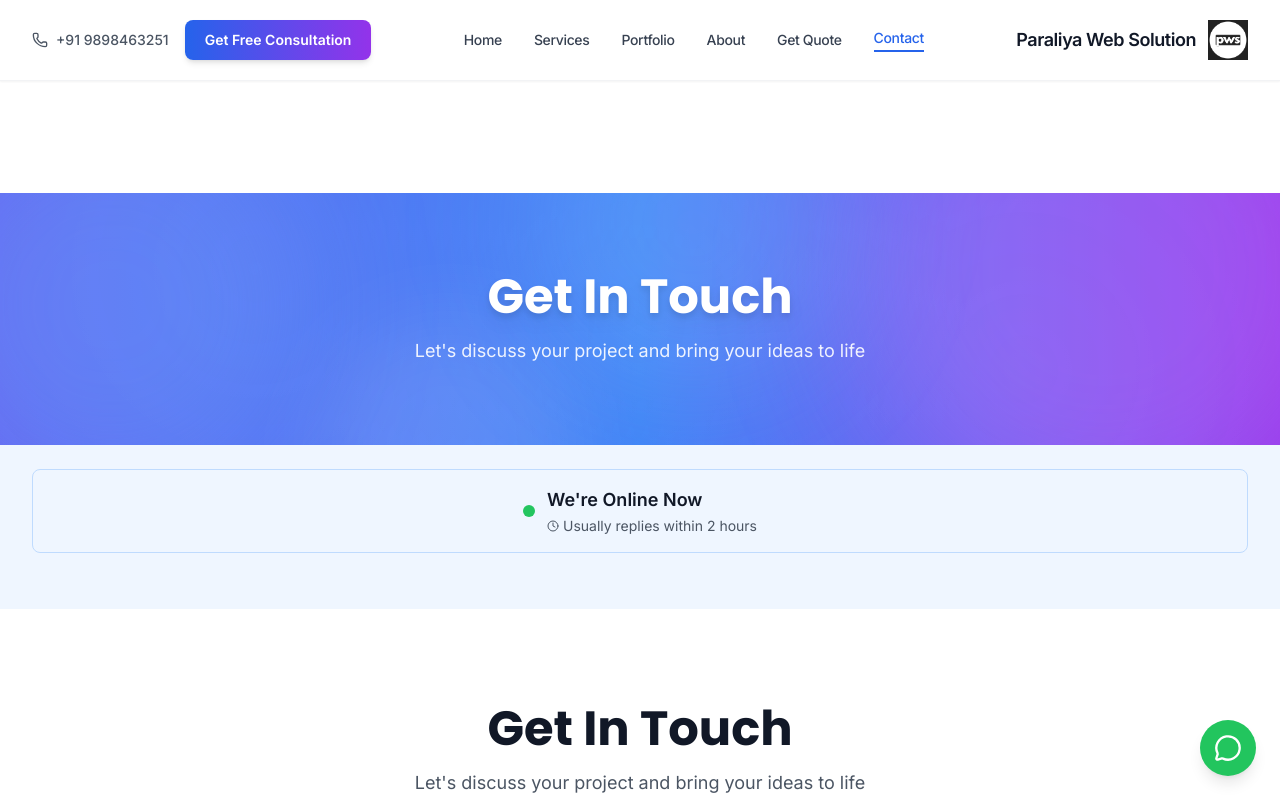
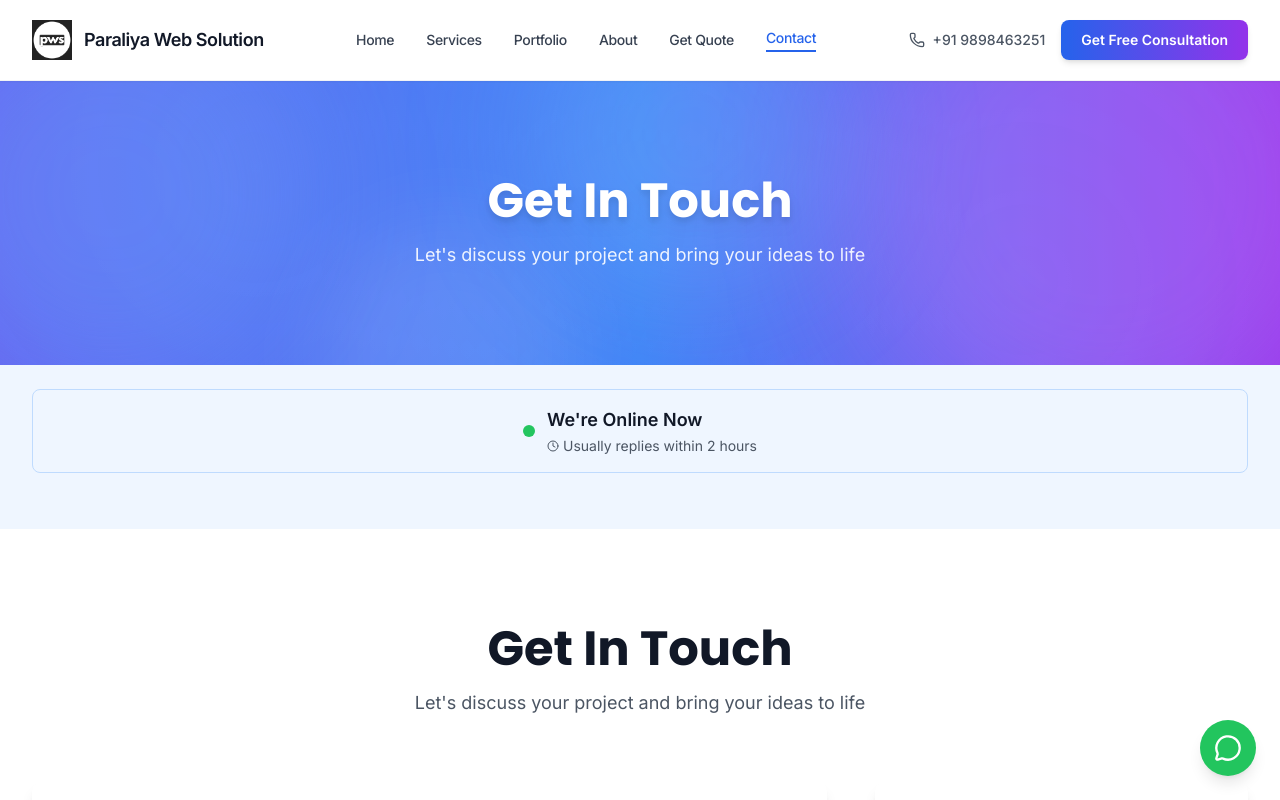
Before and after one commit to RaviparaliyaRP/paraliyawebsolution, a Next.js app: page /contact in a window 1280 px wide. Shown: the top 800 px of the page. Built offline with nearby package versions, Linux system fonts and the light colour scheme.

Commit message:
all changes

```diff
--- a/src/app/about/page.tsx
+++ b/src/app/about/page.tsx
@@ -14,7 +14,7 @@ export const metadata: Metadata = {
 
 export default function AboutPage() {
   return (
-    <div className="pt-8">
+    <div>
       <AboutContent />
     </div>
   );
--- a/src/app/contact/page.tsx
+++ b/src/app/contact/page.tsx
@@ -1,4 +1,5 @@
 import type { Metadata } from 'next';
+import ContactHero from '@/components/sections/ContactHero';
 import ContactForm from '@/components/sections/ContactForm';
 import LiveChatStatus from '@/components/ui/LiveChatStatus';
 
@@ -15,43 +16,9 @@ export const metadata: Metadata = {
 
 export default function ContactPage() {
   return (
-    <div className="pt-8">
+    <div>
       {/* Hero Section */}
-      <section className="relative py-16 lg:py-20 bg-gradient-to-r from-accent-purple via-accent-blue to-purple-600 overflow-hidden">
-        {/* Premium Background Patterns */}
-        <div className="absolute inset-0 overflow-hidden pointer-events-none">
-          {/* Large Circular Shapes */}
-          <div className="absolute -top-20 -left-20 w-96 h-96 bg-blue-400/30 rounded-full blur-3xl"></div>
-          <div className="absolute -bottom-20 -right-20 w-[32rem] h-[32rem] bg-purple-400/30 rounded-full blur-3xl"></div>
-
-          {/* Additional floating shapes */}
-          <div className="absolute top-1/2 left-1/4 w-64 h-64 bg-white/10 rounded-full blur-2xl"></div>
-          <div className="absolute bottom-1/4 right-1/3 w-80 h-80 bg-blue-300/20 rounded-full blur-3xl"></div>
-
-          {/* Mesh Pattern Overlay */}
-          <div
-            className="absolute inset-0 opacity-30"
-            style={{
-              backgroundImage: `
-                radial-gradient(circle at 20% 30%, rgba(255, 255, 255, 0.15) 0%, transparent 50%),
-                radial-gradient(circle at 80% 70%, rgba(255, 255, 255, 0.15) 0%, transparent 50%),
-                radial-gradient(circle at 50% 50%, rgba(255, 255, 255, 0.1) 0%, transparent 50%)
-              `
-            }}
-          ></div>
-        </div>
-
-        <div className="relative max-w-7xl mx-auto px-4 sm:px-6 lg:px-8">
-          <div className="text-center">
-            <h1 className="text-3xl sm:text-4xl lg:text-5xl font-display font-bold text-white mb-4 drop-shadow-lg">
-              Get In Touch
-            </h1>
-            <p className="text-lg text-white/90 max-w-2xl mx-auto">
-              Let's discuss your project and bring your ideas to life
-            </p>
-          </div>
-        </div>
-      </section>
+      <ContactHero />
 
       {/* Live Chat Availability Status */}
       <div className="bg-blue-50 py-6">
--- a/src/app/get-quote/page.tsx
+++ b/src/app/get-quote/page.tsx
@@ -1,5 +1,9 @@
 import PricingCalculator from '@/components/sections/PricingCalculator';
 
 export default function GetQuotePage() {
-  return <PricingCalculator />;
+  return (
+    <div>
+      <PricingCalculator />
+    </div>
+  );
 }
--- a/src/app/portfolio/page.tsx
+++ b/src/app/portfolio/page.tsx
@@ -14,7 +14,7 @@ export const metadata: Metadata = {
 
 export default function PortfolioPage() {
   return (
-    <div className="pt-8">
+    <div>
       <PortfolioShowcase />
     </div>
   );
--- a/src/components/layout/Header.tsx
+++ b/src/components/layout/Header.tsx
@@ -41,25 +41,26 @@ const Header = () => {
       >
         <div className="max-w-7xl mx-auto px-4 sm:px-6 lg:px-8">
           <div className="flex items-center justify-between h-16 lg:h-20">
-            {/* LEFT SIDE: Phone + CTA Button */}
-            <div className="hidden lg:flex items-center gap-4 flex-shrink-0">
-              {/* Phone Number */}
-              <a
-                href="tel:+919898463251"
-                className="flex items-center gap-2 text-gray-600 hover:text-gray-900 transition-all duration-300 text-sm group"
-              >
-                <Phone className="w-4 h-4 transition-transform duration-300 group-hover:scale-110" />
-                <span className="font-medium whitespace-nowrap">+91 9898463251</span>
-              </a>
-
-              {/* Primary CTA Button */}
-              <Link
-                href="/contact"
-                className="bg-gradient-to-r from-blue-600 to-purple-600 text-white px-5 py-2.5 rounded-lg font-semibold text-sm shadow-md hover:shadow-lg hover:scale-105 transition-all duration-300 transform flex items-center justify-center whitespace-nowrap"
-              >
-                Get Free Consultation
-              </Link>
-            </div>
+            {/* LEFT SIDE: Logo + Company Name */}
+            <Link
+              href="/"
+              className="flex items-center gap-3 group flex-shrink-0"
+            >
+              <div className="relative w-10 h-10 flex-shrink-0 flex items-center justify-center transition-transform duration-300 group-hover:scale-105 group-hover:rotate-3">
+                <Image
+                  src="/images/pws/pws-logo.png"
+                  alt="Paraliya Web Solution Logo"
+                  width={40}
+                  height={40}
+                  priority
+                  fetchPriority="high"
+                  className="w-full h-full object-contain transition-transform duration-300"
+                />
+              </div>
+              <span className="hidden sm:block text-base lg:text-lg font-semibold text-gray-900 whitespace-nowrap tracking-tight">
+                Paraliya Web Solution
+              </span>
+            </Link>
 
             {/* CENTER: Navigation Links */}
             <nav className="hidden lg:flex items-center justify-center flex-1 px-8">
@@ -86,26 +87,25 @@ const Header = () => {
               </div>
             </nav>
 
-            {/* RIGHT SIDE: Company Name + Logo */}
-            <Link
-              href="/"
-              className="flex items-center gap-3 group flex-shrink-0"
-            >
-              <span className="hidden sm:block text-base lg:text-lg font-semibold text-gray-900 whitespace-nowrap tracking-tight">
-                Paraliya Web Solution
-              </span>
-              <div className="relative w-10 h-10 flex-shrink-0 flex items-center justify-center transition-transform duration-300 group-hover:scale-105 group-hover:rotate-3">
-                <Image
-                  src="/images/pws/pws-logo.png"
-                  alt="Paraliya Web Solution Logo"
-                  width={40}
-                  height={40}
-                  priority
-                  fetchPriority="high"
-                  className="w-full h-full object-contain transition-transform duration-300"
-                />
-              </div>
-            </Link>
+            {/* RIGHT SIDE: Phone + CTA Button */}
+            <div className="hidden lg:flex items-center gap-4 flex-shrink-0">
+              {/* Phone Number */}
+              <a
+                href="tel:+919898463251"
+                className="flex items-center gap-2 text-gray-600 hover:text-gray-900 transition-all duration-300 text-sm group"
+              >
+                <Phone className="w-4 h-4 transition-transform duration-300 group-hover:scale-110" />
+                <span className="font-medium whitespace-nowrap">+91 9898463251</span>
+              </a>
+
+              {/* Primary CTA Button */}
+              <Link
+                href="/contact"
+                className="bg-gradient-to-r from-blue-600 to-purple-600 text-white px-5 py-2.5 rounded-lg font-semibold text-sm shadow-md hover:shadow-lg hover:scale-105 transition-all duration-300 transform flex items-center justify-center whitespace-nowrap"
+              >
+                Get Free Consultation
+              </Link>
+            </div>
 
             {/* MOBILE: Hamburger Menu Button */}
             <button
--- a/src/components/layout/Layout.tsx
+++ b/src/components/layout/Layout.tsx
@@ -13,7 +13,7 @@ const Layout = ({ children }: LayoutProps) => {
       {/* Skip to main content for accessibility */}
       <a href="#main-content" className="skip-link">Skip to main content</a>
       <Header />
-      <main id="main-content" className="flex-1 pt-16 lg:pt-20">
+      <main id="main-content" className="flex-1">
         {children}
       </main>
       <Footer />
--- a/src/components/sections/AboutContent.tsx
+++ b/src/components/sections/AboutContent.tsx
@@ -89,16 +89,20 @@ const AboutContent = () => {
         <div className="relative max-w-7xl mx-auto px-4 sm:px-6 lg:px-8 text-center">
           <motion.h1
             initial={{ opacity: 0, y: 20 }}
-            whileInView={{ opacity: 1, y: 0 }}
+            animate={{ opacity: 1, y: 0 }}
             transition={{ duration: 0.6 }}
-            viewport={{ once: true }}
             className="text-3xl sm:text-4xl lg:text-5xl font-display font-bold text-white mb-4 drop-shadow-lg"
           >
             About Paraliya Web Solution
           </motion.h1>
-          <p className="text-lg text-white/90 max-w-2xl mx-auto">
+          <motion.p
+            initial={{ opacity: 0, y: 20 }}
+            animate={{ opacity: 1, y: 0 }}
+            transition={{ duration: 0.6, delay: 0.1 }}
+            className="text-lg text-white/90 max-w-2xl mx-auto"
+          >
             Building digital solutions since 2022
-          </p>
+          </motion.p>
         </div>
       </section>
 
--- /dev/null
+++ b/src/components/sections/ContactHero.tsx
@@ -0,0 +1,55 @@
+'use client';
+
+import { motion } from 'framer-motion';
+
+const ContactHero = () => {
+  return (
+    <section className="relative py-20 lg:py-24 bg-gradient-to-r from-accent-purple via-accent-blue to-purple-600 overflow-hidden">
+      {/* Premium Background Patterns */}
+      <div className="absolute inset-0 overflow-hidden pointer-events-none">
+        {/* Large Circular Shapes */}
+        <div className="absolute -top-20 -left-20 w-96 h-96 bg-blue-400/30 rounded-full blur-3xl"></div>
+        <div className="absolute -bottom-20 -right-20 w-[32rem] h-[32rem] bg-purple-400/30 rounded-full blur-3xl"></div>
+
+        {/* Additional floating shapes */}
+        <div className="absolute top-1/2 left-1/4 w-64 h-64 bg-white/10 rounded-full blur-2xl"></div>
+        <div className="absolute bottom-1/4 right-1/3 w-80 h-80 bg-blue-300/20 rounded-full blur-3xl"></div>
+
+        {/* Mesh Pattern Overlay */}
+        <div
+          className="absolute inset-0 opacity-30"
+          style={{
+            backgroundImage: `
+              radial-gradient(circle at 20% 30%, rgba(255, 255, 255, 0.15) 0%, transparent 50%),
+              radial-gradient(circle at 80% 70%, rgba(255, 255, 255, 0.15) 0%, transparent 50%),
+              radial-gradient(circle at 50% 50%, rgba(255, 255, 255, 0.1) 0%, transparent 50%)
+            `
+          }}
+        ></div>
+      </div>
+
+      <div className="relative max-w-7xl mx-auto px-4 sm:px-6 lg:px-8">
+        <div className="text-center">
+          <motion.h1
+            initial={{ opacity: 0, y: 20 }}
+            animate={{ opacity: 1, y: 0 }}
+            transition={{ duration: 0.6 }}
+            className="text-3xl sm:text-4xl lg:text-5xl font-display font-bold text-white mb-4 drop-shadow-lg"
+          >
+            Get In Touch
+          </motion.h1>
+          <motion.p
+            initial={{ opacity: 0, y: 20 }}
+            animate={{ opacity: 1, y: 0 }}
+            transition={{ duration: 0.6, delay: 0.1 }}
+            className="text-lg text-white/90 max-w-2xl mx-auto"
+          >
+            Let's discuss your project and bring your ideas to life
+          </motion.p>
+        </div>
+      </div>
+    </section>
+  );
+};
+
+export default ContactHero;
```
Also changed, not shown: src/components/sections/ServicesDetailed.tsx (+16 -12 lines).
